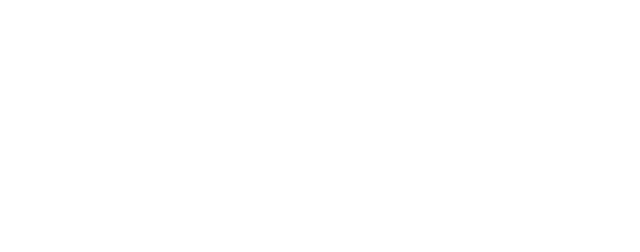
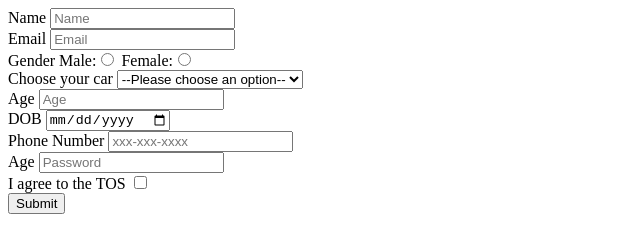
Before and after one commit to acciojob/signup-form-car-abhishekkmwt, a website: page main.html in a window 1280 px wide. Shown: the whole page, without its empty margins (0-640 px from the left). Drawn offline with Linux system fonts and the light colour scheme.

Commit message:
created a submission

```diff
--- a/main.html
+++ b/main.html
@@ -8,6 +8,53 @@
 
 <body>
 	<!-- the entire body must be written by student -->
+	<form method="post">
+		<div>
+			<label for="name">Name</label>
+			<input type="text" name="name" id="name" placeholder="Name" required>
+		</div>
+		<div>
+			<label for="email">Email</label>
+			<input type="email" name="email" id="email" placeholder="Email" required>
+		</div>
+		<div>
+			<label for="gender">Gender</label>
+			Male:<input type="radio" name="gender" id="gender_m" required>
+			Female:<input type="radio" name="gender" id="gender_f" required>
+		</div>
+		<div>
+			<label for="cars">Choose your car</label>
+			<select name="cars" id="cars" required>
+				 <option disabled selected hidden>--Please choose an option--</option>
+				<option>BMW</option>
+				<option>Audi</option>
+				<option>Mercedez</option>
+			</select>
+		</div>
+		<div>
+			<label for="age">Age</label>
+			<input type="number" name="age" id="age" placeholder="Age" required>
+		</div>
+		<div>
+			<label for="dob">DOB</label>
+			<input type="date" name="dob" id="dob" required>
+		</div>
+		<div>
+			<label for="tel">Phone Number</label>
+			<input type="tel" name="tel" id="tel" placeholder="xxx-xxx-xxxx">
+		</div>
+		<div>
+			<label for="password">Age</label>
+			<input type="password" name="password" id="password" placeholder="Password" required>
+		</div>
+		<div>
+			<label for="tos">I agree to the TOS</label>
+			<input type="checkbox" name="tos" id="tos" required>
+		</div>
+		<div>
+			<input type="submit">
+		</div>
+	</form>
     <script type="text/javascript" src="./script.js">
 </script>
 
```
